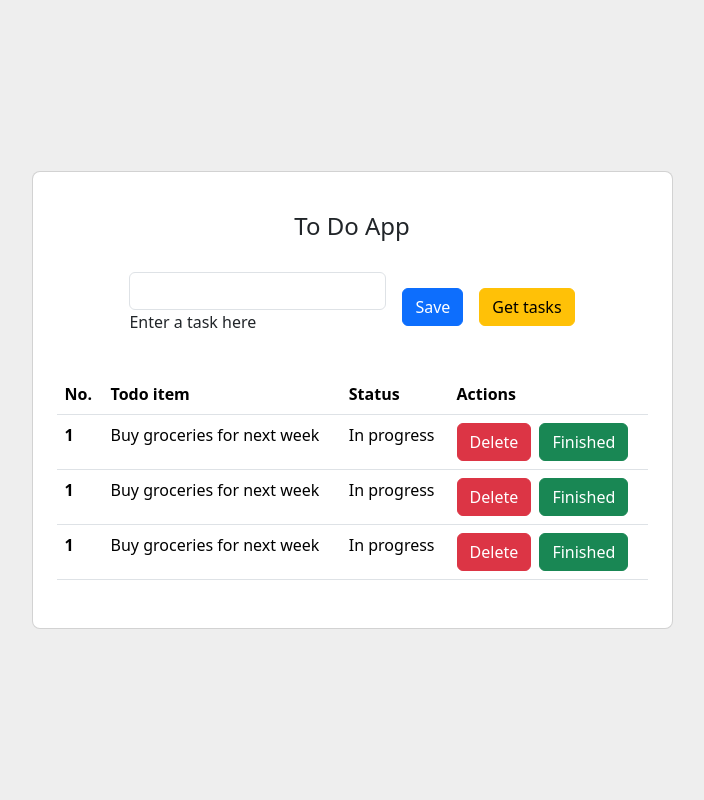
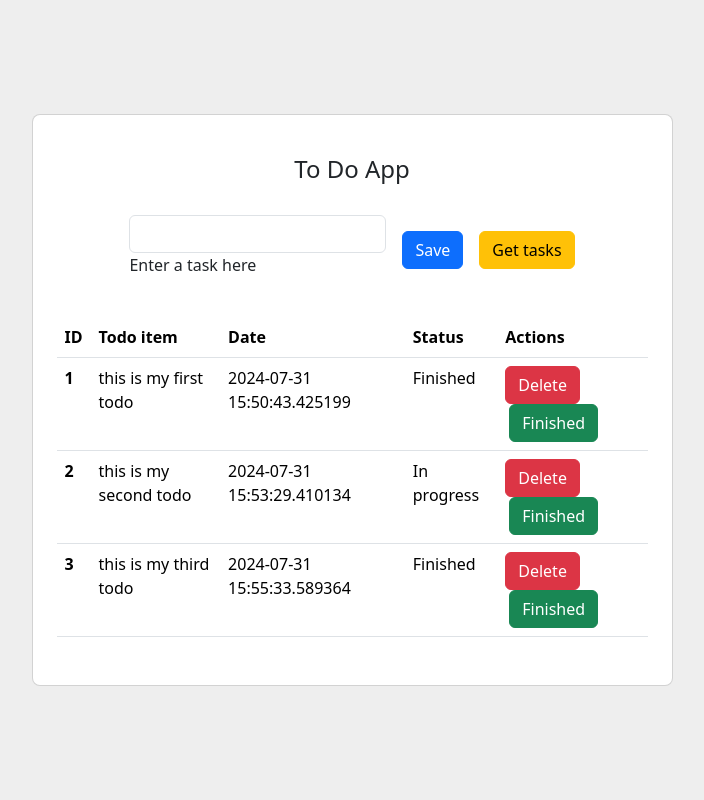
Before and after one commit to Anonyms-david83/team-source, a Flask app: page / in a window 1280 px wide. Shown: the whole page, without its empty margins (288-992 px from the left). Run offline with Flask 3, Linux system fonts and the light colour scheme; data comes from the database, SQL or seed files in the repository; both versions use the stored data as it was after the commit.

Commit message:
todo app completed and bugs fixed

```diff
--- a/series 1/Exercise/Todo-simple-source/Todo-project/app.py
+++ b/series 1/Exercise/Todo-simple-source/Todo-project/app.py
@@ -1,8 +1,9 @@
-from flask import Flask , render_template , request
+from flask import Flask , render_template , request , redirect
 from flask_sqlalchemy import SQLAlchemy
 from datetime import datetime
 
 ##############################################################
+
 
 app = Flask(__name__)
 app.config['SQLALCHEMY_DATABASE_URI'] = 'sqlite:///todos.db'
@@ -40,13 +41,27 @@ def index():
 
     elif request.method == 'POST':
         todo_body = request.form['input_body']
-        new_todo = Todo(body=todo_body , status=True)
+        #new_todo = Todo(body=todo_body , status=True)
+        new_todo = Todo(body=todo_body)
         db.session.add(new_todo)
         db.session.commit()
         return render_template('home.html')
 
 
+@app.route('/delete/<int:todo_id>' , methods=['POST' , 'GET'])
+def delete(todo_id):
+    todo = Todo.query.get(todo_id)
+    db.session.delete(todo)
+    db.session.commit()
+    return render_template('home.html')
 
+
+@app.route('/update/<int:todo_id>' , methods=['POST' , 'GET'])
+def update(todo_id):
+    todo = Todo.query.get(todo_id)
+    todo.status = False
+    db.session.commit()
+    return render_template('home.html')
 
 
 ###########################################################################
--- a/series 1/Exercise/Todo-simple-source/Todo-project/templates/home.html
+++ b/series 1/Exercise/Todo-simple-source/Todo-project/templates/home.html
@@ -13,7 +13,7 @@
 
             <h4 class="text-center my-3 pb-3">To Do App</h4>
 
-            <form class="row row-cols-lg-auto g-3 justify-content-center align-items-center mb-4 pb-2">
+            <form action="" method="POST" class="row row-cols-lg-auto g-3 justify-content-center align-items-center mb-4 pb-2">
               <div class="col-12">
                 <div data-mdb-input-init class="form-outline">
                   <input type="text" id="form1" class="form-control" name="input_body"/>
@@ -33,23 +33,36 @@
             <table class="table mb-4">
               <thead>
                 <tr>
-                  <th scope="col">No.</th>
+                  <th scope="col">ID</th>
                   <th scope="col">Todo item</th>
+                  <th scope="col">Date</th>
                   <th scope="col">Status</th>
                   <th scope="col">Actions</th>
                 </tr>
               </thead>
               <tbody>
+
+
                 {% for todo in todos %}
                     <tr>
-                        <th scope="row">1</th>
-                        <td>Buy groceries for next week</td>
-                        <td>In progress</td>
+                        <th scope="row">{{ todo.id }}</th>
+                        <td>{{ todo.body }}</td>
+                        <td>{{ todo.date }}</td>
+
+
+                        {% if todo.status == True %}
+                            <td>In progress</td>
+                        {% else %}
+                            <td>Finished</td>
+                        {% endif %}
+
+
                         <td>
-                            <button type="submit" data-mdb-button-init data-mdb-ripple-init class="btn btn-danger">Delete</button>
-                            <button type="submit" data-mdb-button-init data-mdb-ripple-init class="btn btn-success ms-1">Finished</button>
+                            <a href="{{ url_for('delete' , todo_id = todo.id) }}" type="submit" data-mdb-button-init data-mdb-ripple-init class="btn btn-danger">Delete</a>
+                            <a href="{{ url_for('update' , todo_id = todo.id) }}" type="submit" data-mdb-button-init data-mdb-ripple-init class="btn btn-success ms-1">Finished</a>
                         </td>
                     </tr>
+
                 {% endfor %}
 
               </tbody>
```
Also changed, not shown: series 1/Exercise/Todo-simple-source/Todo-project/instance/todos.db.
